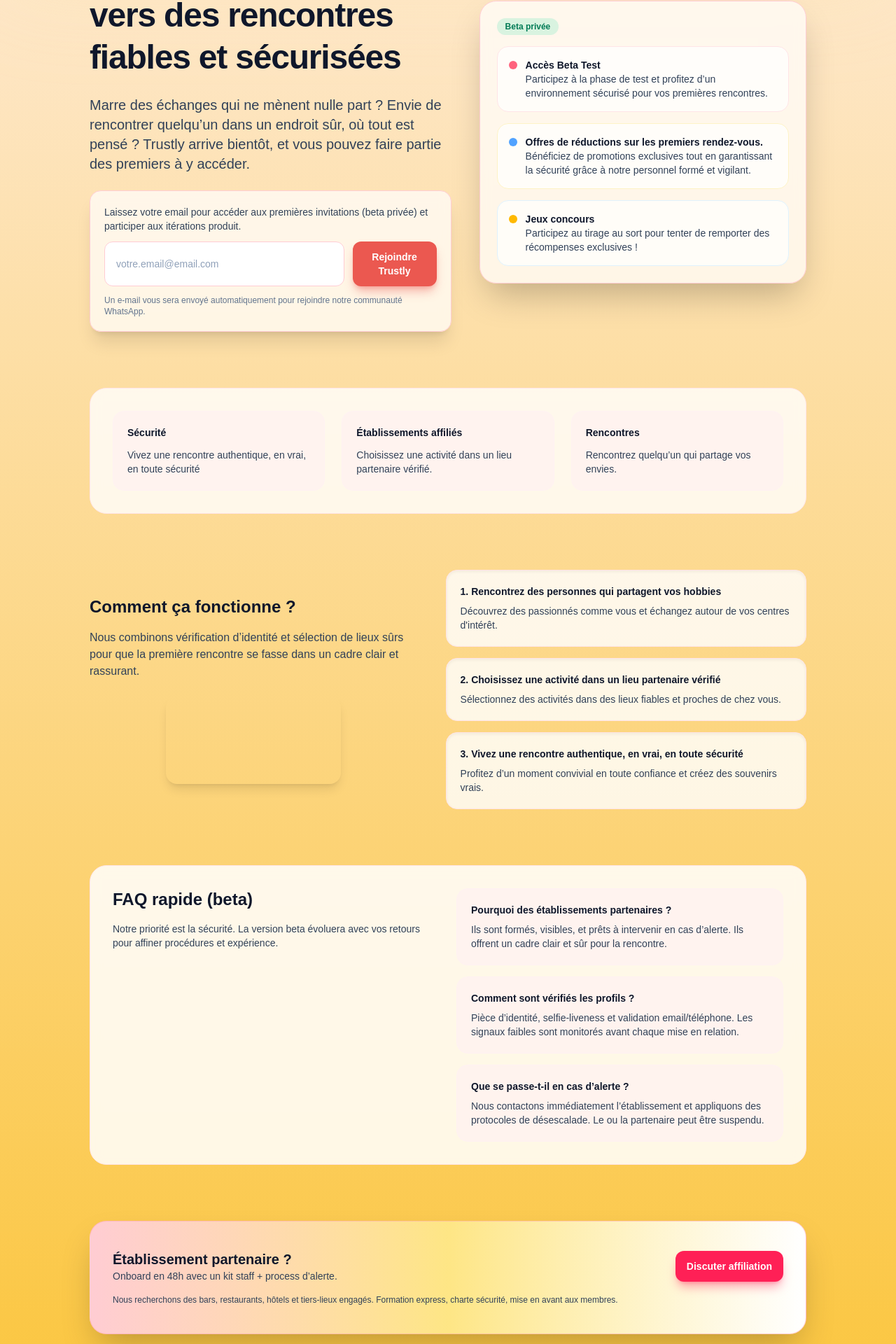
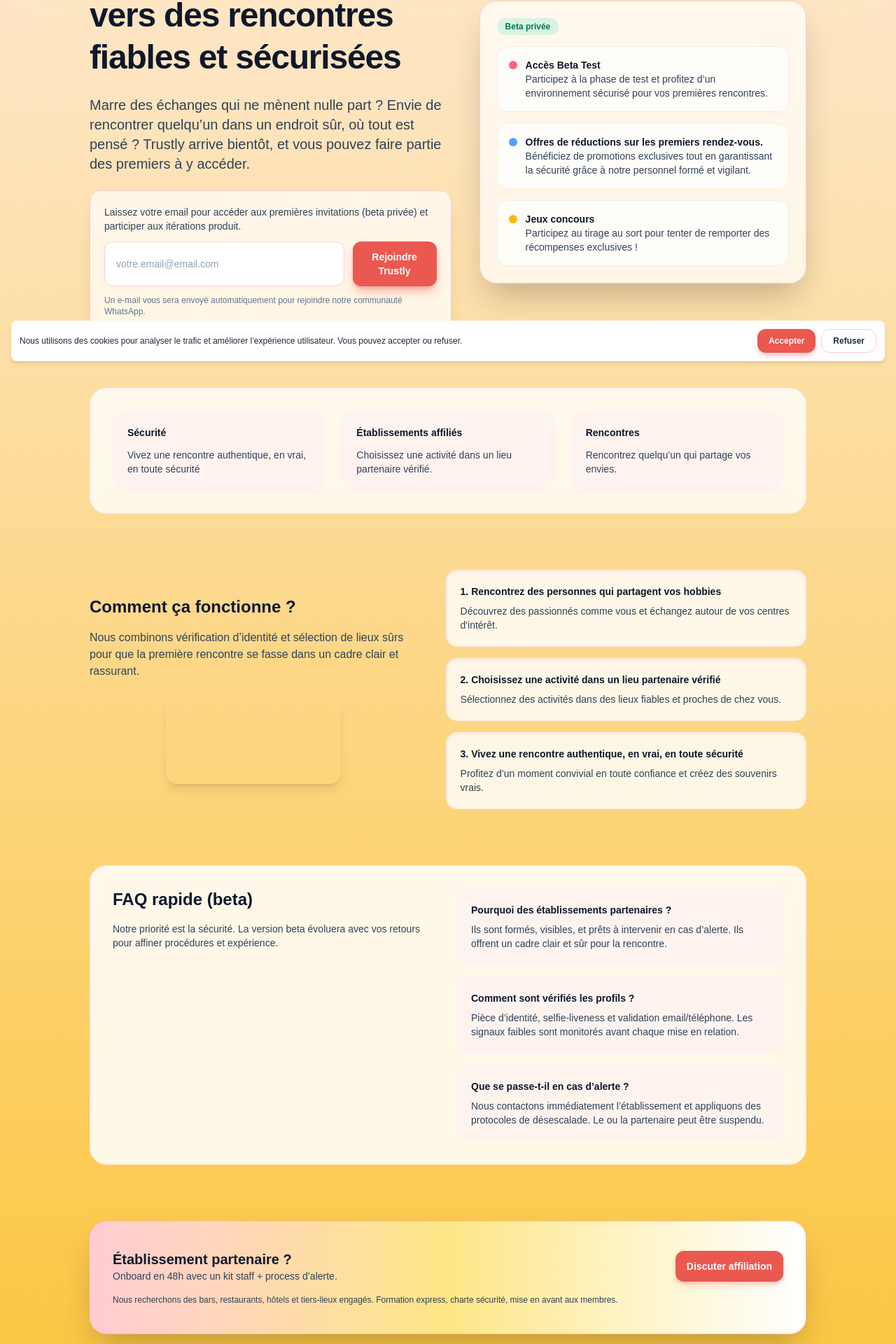
Before and after one commit to BenjaminVQE/MDSU-POC, a Next.js app: page / in a window 1280 px wide. Shown: the part 268-2188 px from the top of the page at 70% size. Built offline with nearby package versions, Linux system fonts and the light colour scheme; no server answers; grey boxes are pictures that could not be loaded.

Commit message:
feat(cookie): Add cookie banner

```diff
--- /dev/null
+++ b/src/app/components/CookieBanner.tsx
@@ -0,0 +1,72 @@
+"use client";
+
+import { useState, useEffect } from "react";
+
+function getCookie(name: string) {
+  const value = `; ${document.cookie}`;
+  const parts = value.split(`; ${name}=`);
+  if (parts.length === 2) return parts.pop()?.split(";").shift();
+  return undefined;
+}
+
+function setCookie(name: string, value: string, days: number) {
+  const expires = new Date(Date.now() + days * 864e5).toUTCString();
+  document.cookie = `${name}=${value}; expires=${expires}; path=/; SameSite=Lax`;
+}
+
+export default function CookieBanner() {
+  const [showBanner, setShowBanner] = useState(false);
+
+  useEffect(() => {
+    const consent = getCookie("cookie-consent");
+    if (!consent) setShowBanner(true);
+  }, []);
+
+  const handleAccept = () => {
+    setCookie("cookie-consent", "accepted", 365);
+    setShowBanner(false);
+
+    window.gtag?.('consent', 'update', {
+      'analytics_storage': 'granted'
+    });
+  };
+
+  const handleReject = () => {
+    setCookie("cookie-consent", "rejected", 365);
+    setShowBanner(false);
+
+    window.gtag?.('consent', 'update', {
+      'analytics_storage': 'denied'
+    });
+  };
+
+  if (!showBanner) return null;
+
+  return (
+    <div className="fixed bottom-4 left-4 right-4 z-50 flex flex-col sm:flex-row items-center justify-between gap-3 rounded-lg bg-white p-3 shadow-md">
+      <p className="text-xs text-slate-800">
+        Nous utilisons des cookies pour analyser le trafic et améliorer l’expérience utilisateur. Vous pouvez accepter ou refuser.
+      </p>
+      <div className="flex gap-2">
+        <button
+          onClick={handleAccept}
+          className="rounded-xl px-4 py-2 text-xs font-semibold text-white shadow-lg transition"
+          style={{
+            backgroundColor: "#eb5850",
+            boxShadow: "0 5px 10px -2px rgba(235,88,85,0.4)",
+          }}
+          onMouseOver={(e) => (e.currentTarget.style.backgroundColor = "#d94c73")}
+          onMouseOut={(e) => (e.currentTarget.style.backgroundColor = "#eb5850")}
+        >
+          Accepter
+        </button>
+        <button
+          onClick={handleReject}
+          className="rounded-xl px-4 py-2 text-xs font-semibold text-slate-800 border border-rose-200 hover:bg-rose-50 transition"
+        >
+          Refuser
+        </button>
+      </div>
+    </div>
+  );
+}
--- a/src/app/page.tsx
+++ b/src/app/page.tsx
@@ -2,6 +2,7 @@
 
 import { useState, FormEvent } from "react";
 import Image from "next/image";
+import CookieBanner from "./components/CookieBanner.tsx";
 
 const features = [
   {
@@ -291,12 +292,19 @@ export default function Home() {
                 Onboard en 48h avec un kit staff + process d’alerte.
               </p>
             </div>
-            <a
-              href="mailto:contact@trustly.app?subject=Rejoindre%20le%20réseau%20affili%C3%A9"
-              className="inline-flex items-center justify-center rounded-xl bg-rose-500 px-4 py-3 text-sm font-semibold text-white shadow-lg shadow-rose-500/40 transition hover:translate-y-[-1px] hover:bg-rose-400"
+           <a
+              href="mailto:mymdsu@gmail.com?subject=Rejoindre%20le%20réseau%20affili%C3%A9"
+              className="inline-flex items-center justify-center rounded-xl px-4 py-3 text-sm font-semibold text-white shadow-lg transition"
+              style={{
+                backgroundColor: "#eb5850",
+                boxShadow: "0 5px 10px -2px rgba(235,88,85,0.4)",
+              }}
+              onMouseOver={(e) => (e.currentTarget.style.backgroundColor = "#d94c73")}
+              onMouseOut={(e) => (e.currentTarget.style.backgroundColor = "#eb5850")}
             >
               Discuter affiliation
             </a>
+
           </div>
           <p className="text-xs text-slate-700">
             Nous recherchons des bars, restaurants, hôtels et tiers-lieux
@@ -304,6 +312,7 @@ export default function Home() {
             membres.
           </p>
         </section>
+        <CookieBanner />
       </main>
     </div>
   );
```
